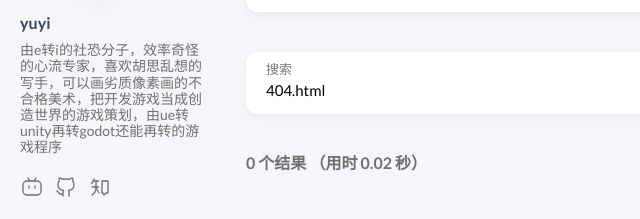
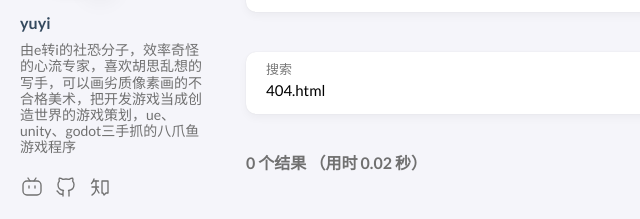
Before and after one commit to yuyi-yutie/yuyi-yutie.github.io, a plain HTML site: page 404.html in a window 1280 px wide. Shown: the part 156-375 px from the top of the page, 0-640 px from the left. Drawn offline with Linux system fonts and the light colour scheme.

Commit message:
gai2 yi2 xia4 miao2 shu4

```diff
--- a/404.html
+++ b/404.html
@@ -1,18 +1,18 @@
 <!DOCTYPE html>
 <html lang="zh-cn" dir="ltr">
     <head><script src="/livereload.js?mindelay=10&amp;v=2&amp;port=1313&amp;path=livereload" data-no-instant defer></script><meta charset='utf-8'>
-<meta name='viewport' content='width=device-width, initial-scale=1'><meta name='description' content="由e转i的社恐分子，效率奇怪的心流专家，喜欢胡思乱想的写手，可以画劣质像素画的不合格美术，把开发游戏当成创造世界的游戏策划，由ue转unity再转godot还能再转的游戏程序">
+<meta name='viewport' content='width=device-width, initial-scale=1'><meta name='description' content="由e转i的社恐分子，效率奇怪的心流专家，喜欢胡思乱想的写手，可以画劣质像素画的不合格美术，把开发游戏当成创造世界的游戏策划，ue、unity、godot三手抓的八爪鱼游戏程序">
 <title>404 Page not found</title>
 
 <link rel='canonical' href='http://localhost:1313/404.html'>
 
 <link rel="stylesheet" href="/scss/style.min.b41fbeb1758861b170a462ca5c5b93b973caa976a8f1c39fb877a49158ef60fb.css"><meta property='og:title' content="404 Page not found">
-<meta property='og:description' content="由e转i的社恐分子，效率奇怪的心流专家，喜欢胡思乱想的写手，可以画劣质像素画的不合格美术，把开发游戏当成创造世界的游戏策划，由ue转unity再转godot还能再转的游戏程序">
+<meta property='og:description' content="由e转i的社恐分子，效率奇怪的心流专家，喜欢胡思乱想的写手，可以画劣质像素画的不合格美术，把开发游戏当成创造世界的游戏策划，ue、unity、godot三手抓的八爪鱼游戏程序">
 <meta property='og:url' content='http://localhost:1313/404.html'>
 <meta property='og:site_name' content='yuyi'>
 <meta property='og:type' content='website'><meta property='og:updated_time' content=' 2025-04-12T00:00:00&#43;00:00 '/>
 <meta name="twitter:title" content="404 Page not found">
-<meta name="twitter:description" content="由e转i的社恐分子，效率奇怪的心流专家，喜欢胡思乱想的写手，可以画劣质像素画的不合格美术，把开发游戏当成创造世界的游戏策划，由ue转unity再转godot还能再转的游戏程序">
+<meta name="twitter:description" content="由e转i的社恐分子，效率奇怪的心流专家，喜欢胡思乱想的写手，可以画劣质像素画的不合格美术，把开发游戏当成创造世界的游戏策划，ue、unity、godot三手抓的八爪鱼游戏程序">
     <link rel="shortcut icon" href="/favicon.ico" />
 
     </head>
@@ -70,7 +70,7 @@
 
         <div class="site-meta">
             <h1 class="site-name"><a href="/">yuyi</a></h1>
-            <h2 class="site-description">由e转i的社恐分子，效率奇怪的心流专家，喜欢胡思乱想的写手，可以画劣质像素画的不合格美术，把开发游戏当成创造世界的游戏策划，由ue转unity再转godot还能再转的游戏程序</h2>
+            <h2 class="site-description">由e转i的社恐分子，效率奇怪的心流专家，喜欢胡思乱想的写手，可以画劣质像素画的不合格美术，把开发游戏当成创造世界的游戏策划，ue、unity、godot三手抓的八爪鱼游戏程序</h2>
         </div>
     </header><ol class="menu-social">
 
```
Also changed, not shown: archives/index.html (+1 -1 lines), categories/index.html (+4 -4 lines), categories/test/index.html (+1 -1 lines), categories/游戏开发/index.html (+4 -4 lines), categories/轶文/index.html (+4 -4 lines), index.html (+4 -4 lines), p/18岁前的我们/index.html (+1 -1 lines), p/状态机总结/index.html (+1 -1 lines), page/index.html (+4 -4 lines), post/index.html (+4 -4 lines), search/index.html (+1 -1 lines), tags/godot/index.html (+4 -4 lines), tags/index.html (+4 -4 lines), tags/我是谁/index.html (+4 -4 lines), 3 more files.
